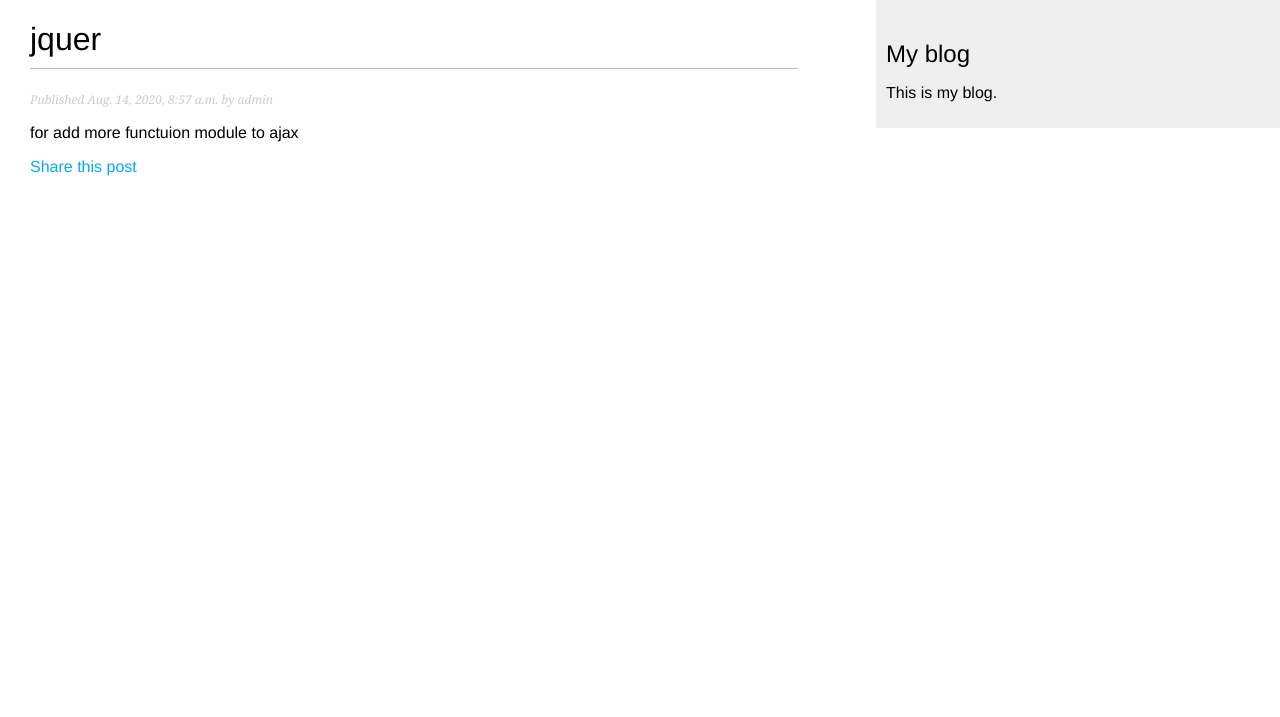
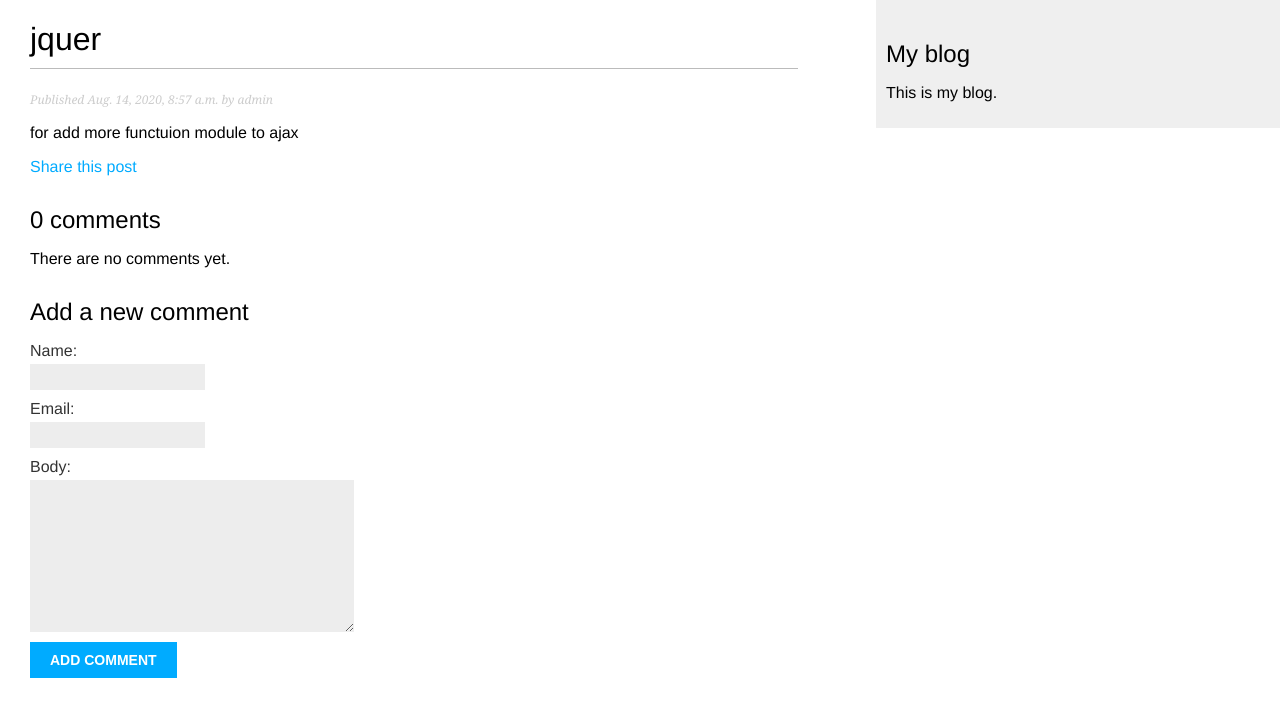
Before and after one commit to devloperRamanjeet/django_Blog_webapp, a Django app: a page that uses blog/templates/blog/post/detail.html in a window 1280 px wide. Shown: the top 717 px of the page. Run offline with Django 3.2, Linux system fonts and the light colour scheme; data comes from the database, SQL or seed files in the repository; both versions use the stored data as it was after the commit.

Commit message:
tagging system

```diff
--- a/blog/forms.py
+++ b/blog/forms.py
@@ -1,7 +1,14 @@
 from django import forms
+from .models import Comment
+
 class EmailPostForm(forms.Form):
     name = forms.CharField(max_length=25)
     email = forms.EmailField()
     to = forms.EmailField()
     comments = forms.CharField(required=False,
                                widget=forms.Textarea)
+
+class CommentForm(forms.ModelForm):
+    class Meta:
+        model = Comment
+        fields = ('name', 'email', 'body')
--- a/blog/models.py
+++ b/blog/models.py
@@ -2,7 +2,7 @@ from django.db import models
 from django.utils import timezone
 from django.urls import reverse
 from django.contrib.auth.models import User
-
+from taggit.managers import TaggableManager
 
 class PublishedManager(models.Manager):
     def get_queryset(self):
@@ -30,7 +30,7 @@ class Post(models.Model):
 
     objects = models.Manager() # The default manager.
     published = PublishedManager() # Our custom manager.
-
+    tags = TaggableManager()
     class Meta:
         ordering = ('-publish',)
 
@@ -42,3 +42,20 @@ class Post(models.Model):
                        args=[self.publish.year,
                              self.publish.month,
                              self.publish.day, self.slug])
+
+class Comment(models.Model):
+    post = models.ForeignKey(Post,
+                             on_delete=models.CASCADE,
+                             related_name='comments')
+    name = models.CharField(max_length=80)
+    email = models.EmailField()
+    body = models.TextField()
+    created = models.DateTimeField(auto_now_add=True)
+    updated = models.DateTimeField(auto_now=True)
+    active = models.BooleanField(default=True)
+
+    class Meta:
+        ordering = ('created',)
+
+    def __str__(self):
+        return f'Comment by {self.name} on {self.post}'
--- a/blog/templates/blog/post/detail.html
+++ b/blog/templates/blog/post/detail.html
@@ -13,4 +13,30 @@
         Share this post
     </a>
     </p>
+      {% with comments.count as total_comments %}
+    <h2>
+      {{ total_comments }} comment{{ total_comments|pluralize }}
+    </h2>
+  {% endwith %}
+  {% for comment in comments %}
+    <div class="comment">
+      <p class="info">
+        Comment {{ forloop.counter }} by {{ comment.name }}
+        {{ comment.created }}
+      </p>
+      {{ comment.body|linebreaks }}
+    </div>
+  {% empty %}
+    <p>There are no comments yet.</p>
+  {% endfor %}
+  {% if new_comment %}
+    <h2>Your comment has been added.</h2>
+  {% else %}
+    <h2>Add a new comment</h2>
+    <form method="post">
+      {{ comment_form.as_p }}
+      {% csrf_token %}
+      <p><input type="submit" value="Add comment"></p>
+    </form>
+  {% endif %}
 {% endblock %}
--- a/blog/urls.py
+++ b/blog/urls.py
@@ -5,11 +5,10 @@ app_name = 'blog'
 
 urlpatterns = [
     # post views
-    # path('', views.post_list, name='post_list'),
-    path('<int:post_id>/share',
-         views.post_share,name='post_share'),
-    path('', views.PostListView.as_view(), name='post_list'),
-    path('<int:year>/<int:month>/<int:day>/<slug:post>/',
-        views.post_detail,
-        name='post_detail'),
+    path('', views.post_list, name='post_list'),
+    path('tag/<slug:tag_slug>/', views.post_list, name='post_list_by_tag'),
+    # path('', views.PostListView.as_view(), name='post_list'),
+    path('<int:year>/<int:month>/<int:day>/<slug:post>/', views.post_detail, name='post_detail'),
+    path('<int:post_id>/share/', views.post_share, name='post_share'),
+
 ]
--- a/blog/views.py
+++ b/blog/views.py
@@ -1,15 +1,21 @@
 from django.shortcuts import render, get_object_or_404
 from django.core.paginator import Paginator, EmptyPage, \
     PageNotAnInteger
-from .forms import EmailPostForm
+from .forms import EmailPostForm,CommentForm
 from django.views.generic import ListView
 from .models import Post
 from django.core.mail import send_mail
+from taggit.models import Tag
 
+def post_list(request, tag_slug=None):
+    object_list = Post.published.all()
+    tag = None
 
-def post_list(request):
-    object_list = Post.published.all()
-    paginator = Paginator(object_list, 3)  # 3 posts in each page
+    if tag_slug:
+        tag = get_object_or_404(Tag, slug=tag_slug)
+        object_list = object_list.filter(tags__in=[tag])
+
+    paginator = Paginator(object_list, 3) # 3 posts in each page
     page = request.GET.get('page')
     try:
         posts = paginator.page(page)
@@ -20,20 +26,44 @@ def post_list(request):
         # If page is out of range deliver last page of results
         posts = paginator.page(paginator.num_pages)
     return render(request,
-                  'blog/post/list.html',
-                  {'page': page,
-                   'posts': posts})
+                 'blog/post/list.html',
+                 {'page': page,
+                  'posts': posts,
+                  'tag': tag})
 
 
 def post_detail(request, year, month, day, post):
     post = get_object_or_404(Post, slug=post,
-                             status='published',
-                             publish__year=year,
-                             publish__month=month,
-                             publish__day=day)
+                                   status='published',
+                                   publish__year=year,
+                                   publish__month=month,
+                                   publish__day=day)
+
+    # List of active comments for this post
+    comments = post.comments.filter(active=True)
+
+    new_comment = None
+
+    if request.method == 'POST':
+        # A comment was posted
+        comment_form = CommentForm(data=request.POST)
+        if comment_form.is_valid():
+            # Create Comment object but don't save to database yet
+            new_comment = comment_form.save(commit=False)
+            # Assign the current post to the comment
+            new_comment.post = post
+            # Save the comment to the database
+            new_comment.save()
+    else:
+        comment_form = CommentForm()
+
+    # List of similar posts
     return render(request,
                   'blog/post/detail.html',
-                  {'post': post})
+                  {'post': post,
+                   'comments': comments,
+                   'new_comment': new_comment,
+                   'comment_form': comment_form})
 
 
 class PostListView(ListView):
--- a/mysite/settings.py
+++ b/mysite/settings.py
@@ -38,6 +38,7 @@ INSTALLED_APPS = [
     'django.contrib.messages',
     'django.contrib.staticfiles',
     'blog.apps.BlogConfig',
+    'taggit',
 ]
 
 MIDDLEWARE = [
```
Also changed, not shown: blog/admin.py (+7 -2 lines), blog/templates/blog/post/list.html (+13 -1 lines), db.sqlite3.
